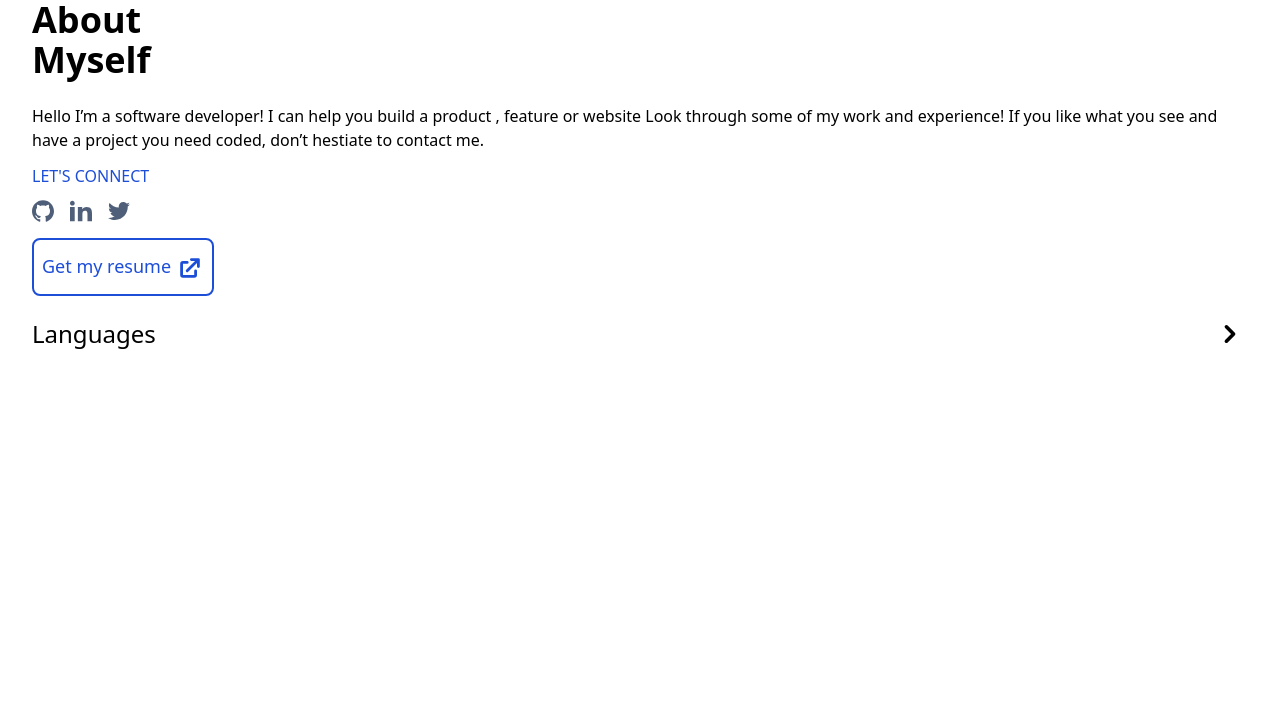
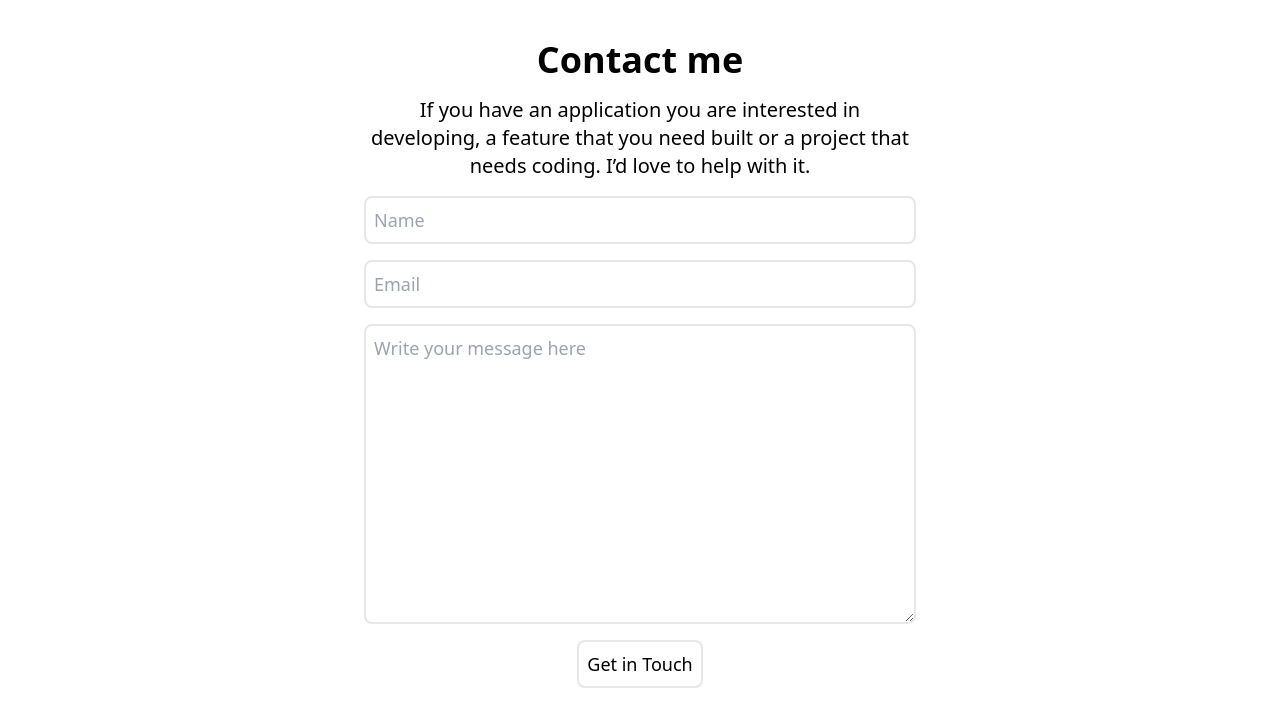
Before and after one commit to omar-labana/old-portfolio, a Vue app: page / in a window 1280 px wide. Shown: the top 726 px of the page. Built offline with nearby package versions, Linux system fonts and the light colour scheme.

Commit message:
Add contact form w/o proper action

```diff
--- a/src/App.vue
+++ b/src/App.vue
@@ -2,12 +2,14 @@
   <!-- <Header /> -->
   <!-- <Hero /> -->
   <!-- <Projects /> -->
-  <About />
+  <!-- <About /> -->
+  <Contact />
 </template>
 
 <script setup>
 // import Header from "./components/Header.vue";
 // import Hero from "./components/Hero.vue";
 // import Projects from "./components/Projects.vue";
-import About from "./components/About.vue";
+// import About from "./components/About.vue";
+import Contact from "./components/Contact.vue";
 </script>
--- /dev/null
+++ b/src/components/Contact.vue
@@ -0,0 +1,44 @@
+<template>
+  <footer class="px-3 max-w-sm md:max-w-md lg:max-w-xl mx-auto pt-10 pb-8">
+    <form action="#" method="post" class="flex flex-col text-center text-lg">
+      <h2 class="text-4xl font-bold">Contact me</h2>
+      <p class="text-xl mt-4">
+        If you have an application you are interested in developing, a feature
+        that you need built or a project that needs coding. I’d love to help
+        with it.
+      </p>
+      <input
+        class="border-2 p-2 mt-4 rounded-lg"
+        type="text"
+        name="name"
+        id="name"
+        placeholder="Name"
+        required
+      />
+      <input
+        class="border-2 p-2 mt-4 rounded-lg"
+        type="email"
+        name="email"
+        id="email"
+        placeholder="Email"
+        required
+      />
+      <textarea
+        class="border-2 p-2 mt-4 rounded-lg"
+        name="message"
+        id="message"
+        cols="30"
+        rows="10"
+        placeholder="Write your message here"
+        required
+      ></textarea>
+      <button class="border-2 p-2 mt-4 rounded-lg max-w-max mx-auto" type="submit">
+        Get in Touch
+      </button>
+    </form>
+  </footer>
+</template>
+
+<script>
+export default {};
+</script>
--- a/src/main.js
+++ b/src/main.js
@@ -1,6 +1,6 @@
 import { createApp } from 'vue'
 import App from './App.vue'
-import Icon from "./components/Icon"
+import Icon from "./components/Icon.vue"
 import './index.css'
 
 const app = createApp(App)
```
